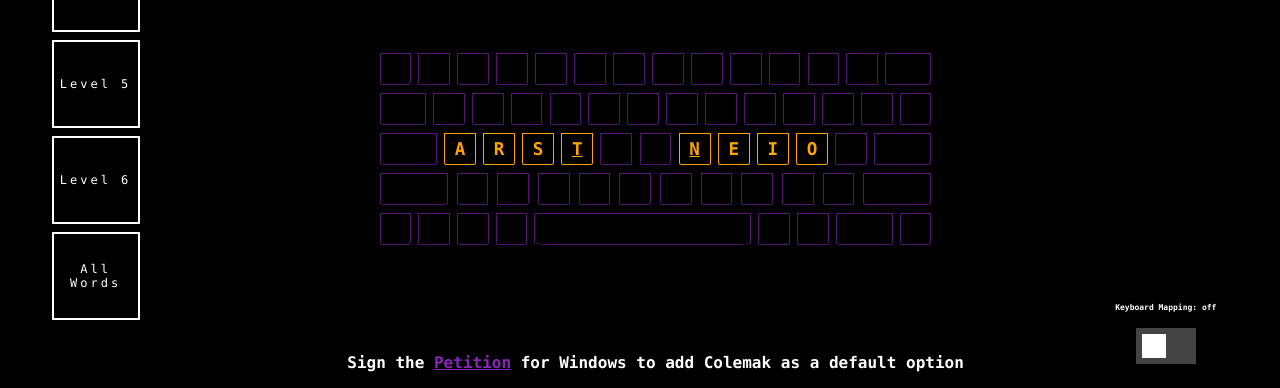
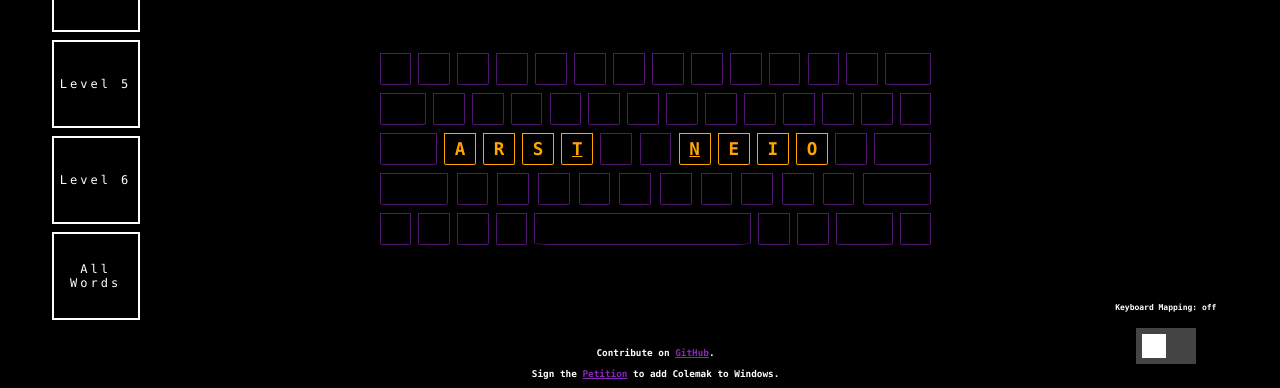
Before and after one commit to gnusenpai/colemakclub, a plain HTML site: page index.html in a window 1280 px wide. Shown: the part 412-800 px from the top of the page. Drawn offline with Linux system fonts and the light colour scheme.

Commit message:
Add repo link to footer

```diff
--- a/index.html
+++ b/index.html
@@ -103,8 +103,10 @@
 				<button class='openUIButton'></button>
 			</div>
 		</div>
-
-		<h3 class='bottomText'> Sign the <a href="https://www.change.org/p/microsoft-add-colemak-as-a-pre-installed-keyboard-layout-to-windows" target="_blank">Petition</a> for Windows to add Colemak as a default option</h3>
+		<div class='bottomText'>
+			<h3>Contribute on <a href="https://github.com/gnusenpai/colemakclub" target="_blank">GitHub</a>.</h3>
+			<h3>Sign the <a href="https://www.change.org/p/microsoft-add-colemak-as-a-pre-installed-keyboard-layout-to-windows" target="_blank">Petition</a> to add Colemak to Windows.</h3>
+		</div>
 	</section>
 
 	<div  id='mappingToggle'>
--- a/logic/main.css
+++ b/logic/main.css
@@ -360,8 +360,9 @@ input {
 
 .bottomText {
 	position: absolute;
-	font-size: 2vmin;
+	font-size: 1vmin;
 	bottom: 0;
+	text-align: center;
 }
 
 a:link {
```
